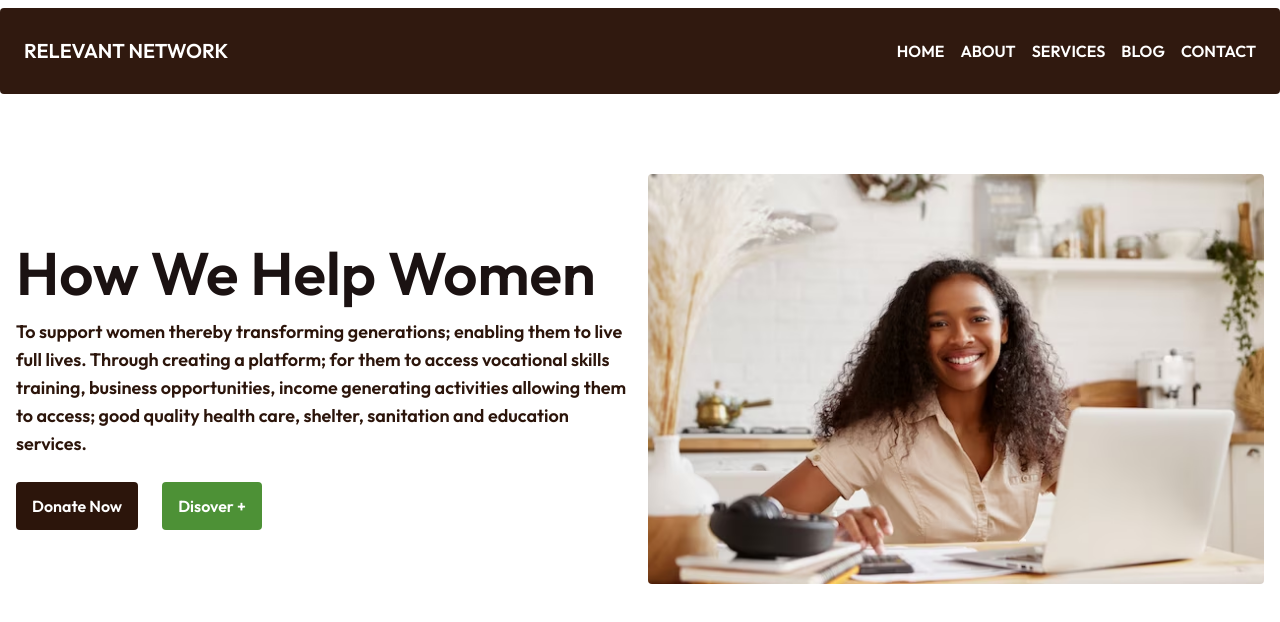
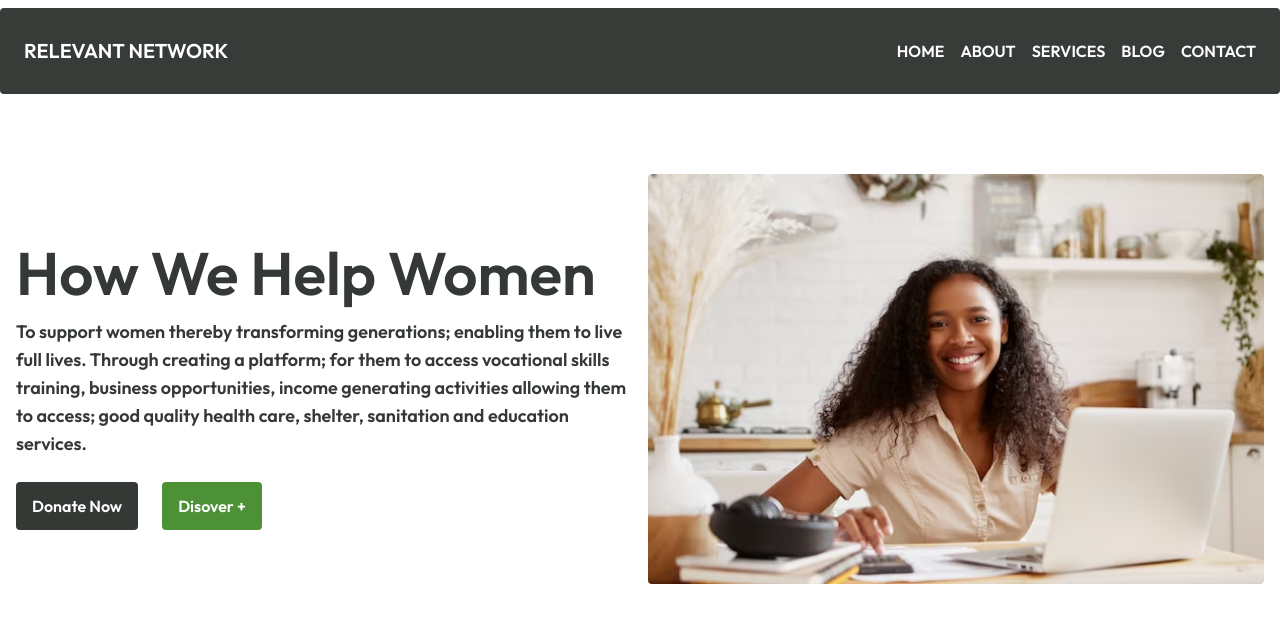
Before and after one commit to DC-21/relevant-network, a React (Vite) app: page / in a window 1280 px wide. Shown: the top 622 px of the page. Built offline with nearby package versions, Linux system fonts and the light colour scheme.

Commit message:
home page

```diff
--- a/src/component/Navbar.tsx
+++ b/src/component/Navbar.tsx
@@ -4,7 +4,7 @@ import { Link } from "react-router-dom";
 const NavBar = () => {
   const [open, setOpen] = useState<boolean>(false);
   return (
-    <nav className="flex items-center max-w-7xl font-bold text-white md:mt-2 mt-0 md:rounded rounded-none bg-[#2c150b] top-0 z-50 bg-opacity-[98%] backdrop-blur w-full justify-between px-2 md:px-6 py-7">
+    <nav className="flex items-center max-w-7xl font-bold text-white md:mt-2 mt-0 md:rounded rounded-none bg-[#353935] top-0 z-50 bg-opacity-[98%] backdrop-blur w-full justify-between px-2 md:px-6 py-7">
       <Link to={"/"} className="md:text-[20px] xl font-bold">
         RELEVANT NETWORK
       </Link>
--- a/src/pages/Home.tsx
+++ b/src/pages/Home.tsx
@@ -5,10 +5,10 @@ const Home = () => {
     <section className="flex w-full max-w-7xl h-auto py-20 px-4 justify-center items-center">
       <div className="w-full flex gap-4 justify-center items-center text-black">
         <div className="w-1/2 justify-center">
-          <h1 className="text-[60px] font-weight: 800 text-[#1b1212]">
+          <h1 className="text-[60px] font-weight: 800 text-[#353935]">
             How We Help Women
           </h1>
-          <p className="text-[#2c150b] text-lg">
+          <p className="text-[#353935] text-lg">
             To support women thereby transforming generations; enabling them to
             live full lives. Through creating a platform; for them to access
             vocational skills training, business opportunities, income
@@ -16,7 +16,7 @@ const Home = () => {
             care, shelter, sanitation and education services.
           </p>
           <div className="flex gap-6 mt-6">
-            <button className="py-3 px-4 text-white rounded bg-[#2c150b] hover:bg-[#633a28]">
+            <button className="py-3 px-4 text-white rounded bg-[#353935] hover:bg-[#495749]">
               Donate Now
             </button>
             <button className="bg-[#4d9136] hover:bg-[#64be46] text-white rounded py-3 px-4">
```
